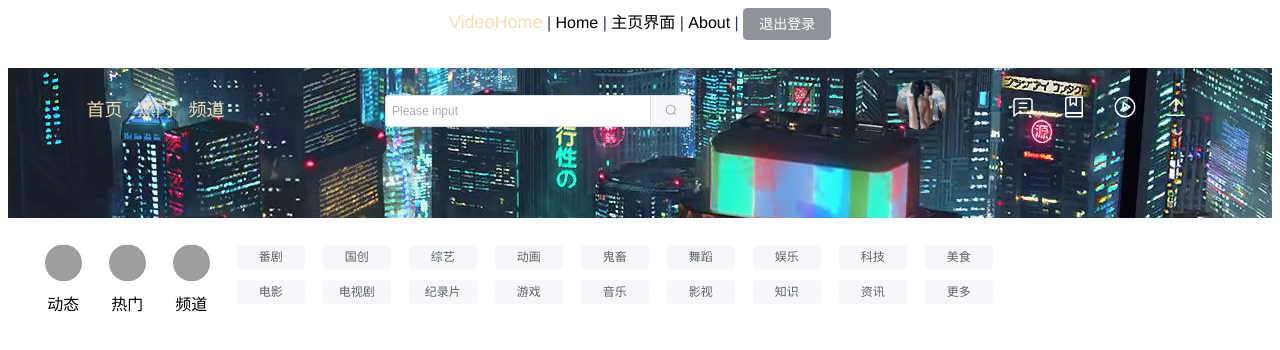
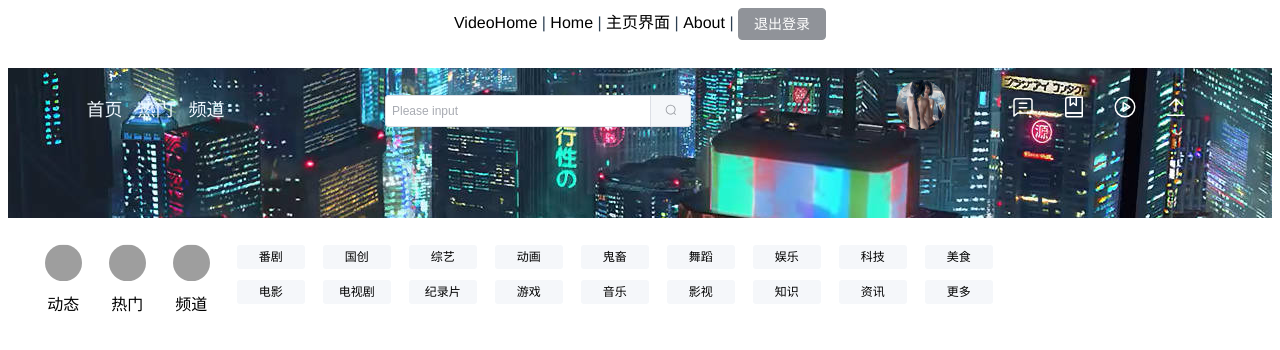
Before and after one commit to Elysia-0111/19-SE-Milimili, a Vue app in the folder 前端/milimili/: page /video/home in a window 1280 px wide. Shown: the top 350 px of the page. Built offline with nearby package versions, Linux system fonts and the light colour scheme; grey boxes are pictures that could not be loaded.

Commit message:
修改路由错误

```diff
--- a/前端/milimili/src/views/video/VideoHome.vue
+++ b/前端/milimili/src/views/video/VideoHome.vue
@@ -3,9 +3,12 @@
         <el-container class="videohome">
             <el-header class="header">
                 <el-row>
-                    <el-col :span="1" :offset="1"><router-link to="home">首页</router-link></el-col>
-                    <el-col :span="1"><router-link to="home">热门</router-link></el-col>
-                    <el-col :span="1"><router-link to="home">频道</router-link></el-col>
+                    <el-col :span="1" :offset="1"><router-link class="linkhead" to="home"><a
+                                class="fonthead">首页</a></router-link></el-col>
+                    <el-col :span="1" class="fonthead"><router-link to="home"><a
+                                class="fonthead">热门</a></router-link></el-col>
+                    <el-col :span="1" class="fonthead"><router-link to="home"><a
+                                class="fonthead">频道</a></router-link></el-col>
                     <el-col :span="6" :offset="3">
                         <el-input v-model="searchinput" size="small" placeholder="Please input">
                             <template #append>
@@ -73,57 +76,130 @@
                 </div>
                 <div class="relative-container">
                     <a class="channel-link" style="letter-spacing: 2px;" target="_blank">
-                        <el-button href="home" size="small" type="default" class="button1" text bg>番剧</el-button>
+                        <el-button size="small" type="default" class="button1" text bg>
+                            <router-link to="home">
+                                番剧
+                            </router-link>
+                        </el-button>
                     </a>
                     <a class="channel-link" style="letter-spacing: 2px;" target="_blank">
-                        <el-button href="home" size="small" type="default" class="button2" text bg>电影</el-button>
+                        <el-button size="small" type="default" class="button2" text bg>
+                            <router-link to="../../personal">
+                                电影
+                            </router-link>
+                        </el-button>
                     </a>
                     <a class="channel-link" style="letter-spacing: 2px;" target="_blank">
-                        <el-button href="home" size="small" type="default" class="button3" text bg>国创</el-button>
+                        <el-button size="small" type="default" class="button3" text bg>
+                            <router-link to="">
+                                国创
+                            </router-link>
+                        </el-button>
                     </a>
                     <a class="channel-link" style="letter-spacing: 2px;" target="_blank">
-                        <el-button href="home" size="small" type="default" class="button4" text bg>电视剧</el-button></a>
-                    <a class="channel-link" style="letter-spacing: 2px;" target="_blank">
-                        <el-button href="home" size="small" type="default" class="button5" text bg>综艺</el-button>
+                        <el-button size="small" type="default" class="button4" text bg>
+                            <router-link to="">
+                                电视剧
+                            </router-link>
+                        </el-button>
                     </a>
                     <a class="channel-link" style="letter-spacing: 2px;" target="_blank">
-                        <el-button href="home" size="small" type="default" class="button6" text bg>纪录片</el-button>
+                        <el-button size="small" type="default" class="button5" text bg>
+                            <router-link to="">
+                                综艺
+                            </router-link>
+                        </el-button>
                     </a>
                     <a class="channel-link" style="letter-spacing: 2px;" target="_blank">
-                        <el-button href="home" size="small" type="default" class="button7" text bg>动画</el-button>
+                        <el-button size="small" type="default" class="button6" text bg>
+                            <router-link to="">
+                                纪录片
+                            </router-link>
+                        </el-button>
                     </a>
                     <a class="channel-link" style="letter-spacing: 2px;" target="_blank">
-                        <el-button href="home" size="small" type="default" class="button8" text bg>游戏</el-button>
+                        <el-button size="small" type="default" class="button7" text bg>
+                            <router-link to="">
+                                动画
+                            </router-link>
+                        </el-button>
                     </a>
                     <a class="channel-link" style="letter-spacing: 2px;" target="_blank">
-                        <el-button href="home" size="small" type="default" class="button9" text bg>鬼畜</el-button>
+                        <el-button size="small" type="default" class="button8" text bg>
+                            <router-link to="">
+                                游戏
+                            </router-link>
+                        </el-button>
                     </a>
                     <a class="channel-link" style="letter-spacing: 2px;" target="_blank">
-                        <el-button href="home" size="small" type="default" class="button10" text bg>音乐</el-button>
+                        <el-button size="small" type="default" class="button9" text bg>
+                            <router-link to="">
+                                鬼畜
+                            </router-link>
+                        </el-button>
                     </a>
                     <a class="channel-link" style="letter-spacing: 2px;" target="_blank">
-                        <el-button href="home" size="small" type="default" class="button11" text bg>舞蹈</el-button>
+                        <el-button size="small" type="default" class="button10" text bg>
+                            <router-link to="">
+                                音乐
+                            </router-link>
+                        </el-button>
                     </a>
                     <a class="channel-link" style="letter-spacing: 2px;" target="_blank">
-                        <el-button href="home" size="small" type="default" class="button12" text bg>影视</el-button>
+                        <el-button size="small" type="default" class="button11" text bg>
+                            <router-link to="">
+                                舞蹈
+                            </router-link>
+                        </el-button>
                     </a>
                     <a class="channel-link" style="letter-spacing: 2px;" target="_blank">
-                        <el-button href="home" size="small" type="default" class="button13" text bg>娱乐</el-button>
+                        <el-button size="small" type="default" class="button12" text bg>
+                            <router-link to="">
+                                影视
+                            </router-link>
+                        </el-button>
                     </a>
                     <a class="channel-link" style="letter-spacing: 2px;" target="_blank">
-                        <el-button href="home" size="small" type="default" class="button14" text bg>知识</el-button>
+                        <el-button size="small" type="default" class="button13" text bg>
+                            <router-link to="">
+                                娱乐
+                            </router-link>
+                        </el-button>
                     </a>
                     <a class="channel-link" style="letter-spacing: 2px;" target="_blank">
-                        <el-button href="home" size="small" type="default" class="button15" text bg>科技</el-button>
+                        <el-button size="small" type="default" class="button14" text bg>
+                            <router-link to="">
+                                知识
+                            </router-link>
+                        </el-button>
                     </a>
                     <a class="channel-link" style="letter-spacing: 2px;" target="_blank">
-                        <el-button href="home" size="small" type="default" class="button16" text bg>资讯</el-button>
+                        <el-button size="small" type="default" class="button15" text bg>
+                            <router-link to="">
+                                科技
+                            </router-link>
+                        </el-button>
                     </a>
                     <a class="channel-link" style="letter-spacing: 2px;" target="_blank">
-                        <el-button href="home" size="small" type="default" class="button17" text bg>美食</el-button>
+                        <el-button size="small" type="default" class="button16" text bg>
+                            <router-link to="">
+                                资讯
+                            </router-link>
+                        </el-button>
                     </a>
                     <a class="channel-link" style="letter-spacing: 2px;" target="_blank">
-                        <el-button href="home" size="small" type="default" class="button18" text bg>更多</el-button>
+                        <el-button size="small" type="default" class="button17" text bg>
+                            <router-link to="">
+                                美食
+                            </router-link>
+                        </el-button>
+                    </a>
+                    <a class="channel-link" style="letter-spacing: 2px;" target="_blank">
+                        <el-button size="small" type="default" class="button18" text bg>
+                            <router-link to="../../about">
+                                更多
+                            </router-link>
+                        </el-button>
                     </a>
                 </div>
             </el-main>
@@ -138,7 +214,7 @@
     background-image: url("../../assets/img/background.jpg");
 }
 
-.router-link-active {
+.router-link-active.linkhead {
     text-decoration: none;
     color: wheat;
     font-size: large;
@@ -147,6 +223,11 @@
 a {
     text-decoration: none;
     color: black;
+}
+
+.fonthead {
+    color: aliceblue;
+    font-size: large;
 }
 
 .el-row {
```
